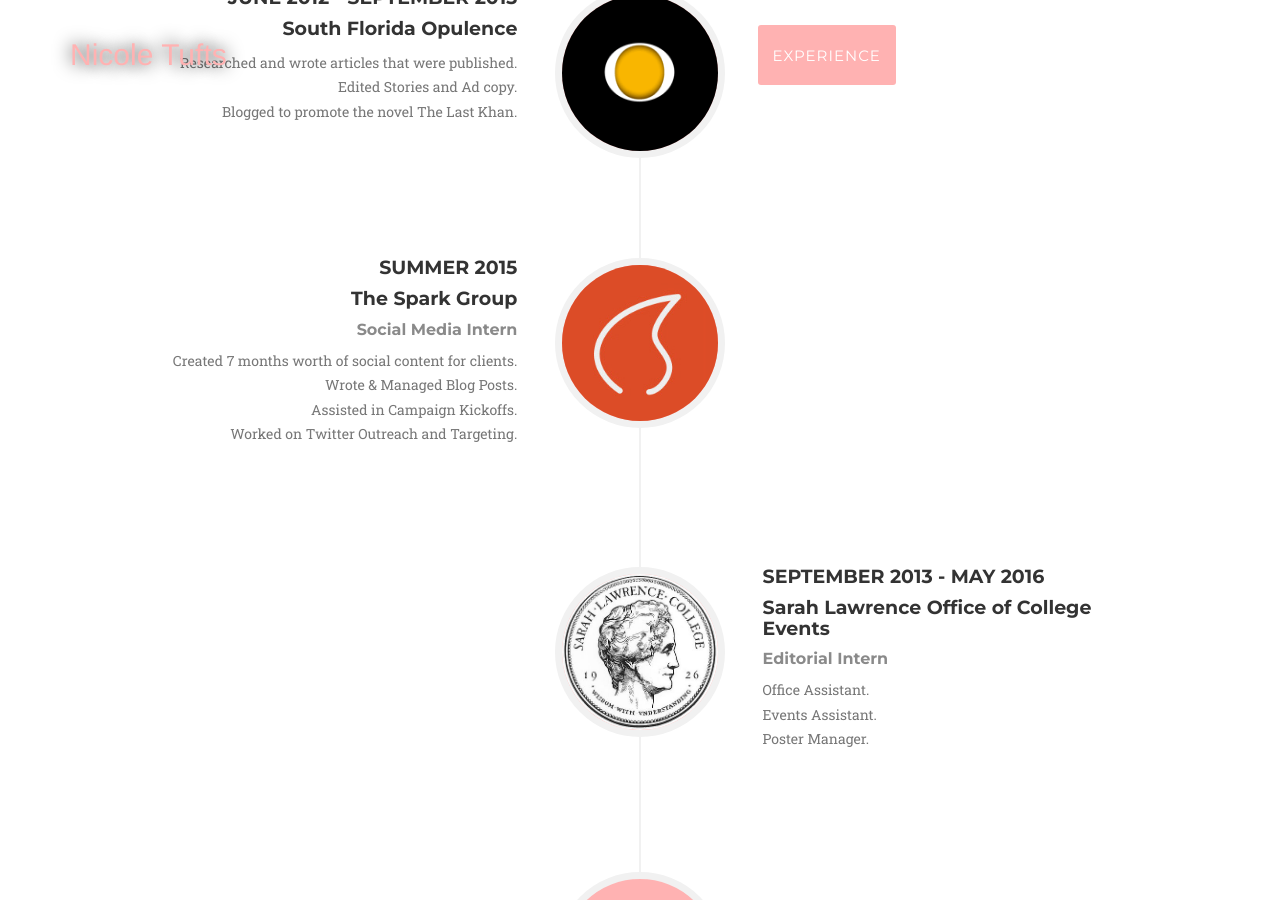
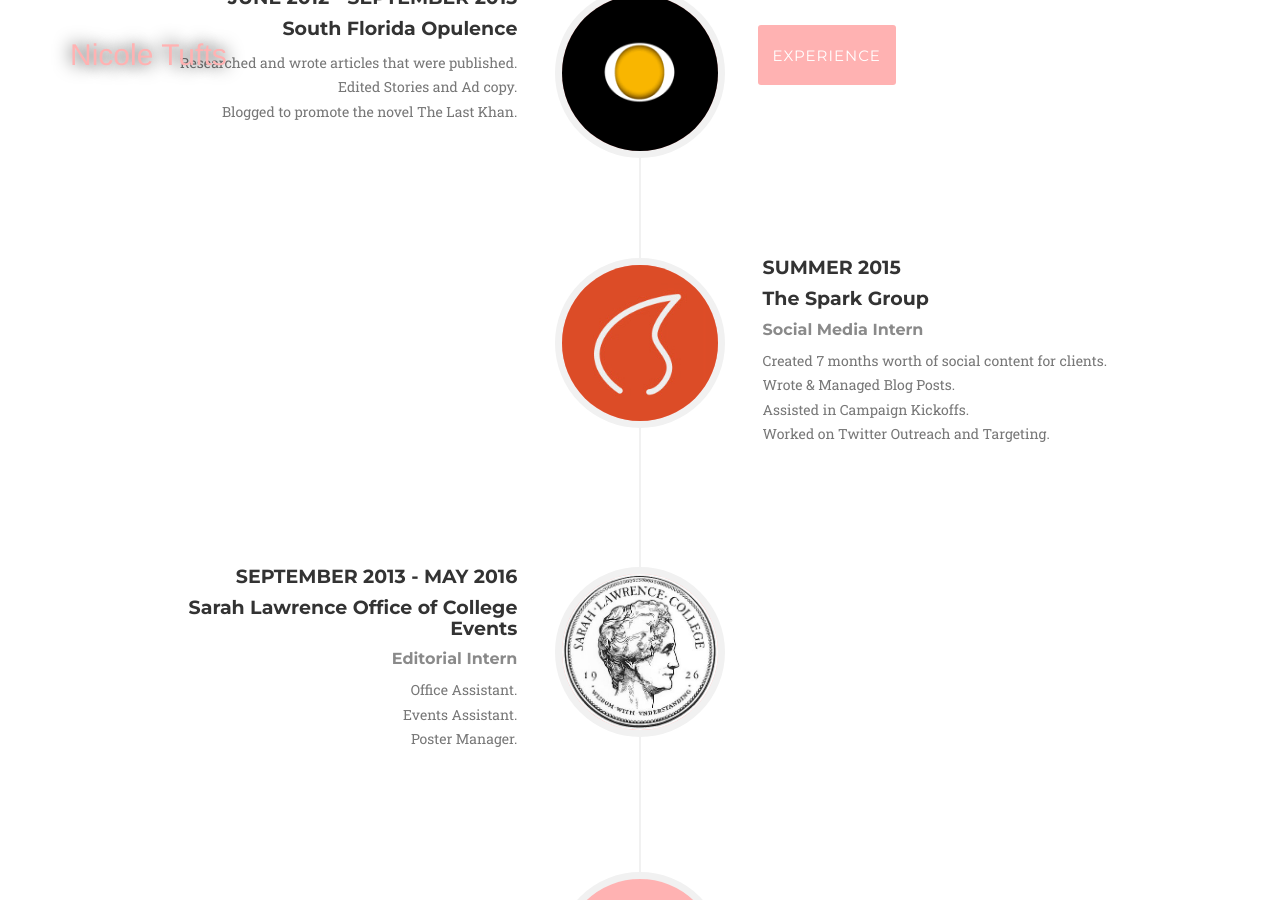
Before and after one commit to nicoletufts/nicoletufts.github.io, a Jekyll site: the page built from index.html, in a window 1280 px wide and 900 px high, scrolled down 1000 px. Built offline with Jekyll 4.4.1, drawn with Linux system fonts in a browser that asks for light colours; some web fonts are replaced.

Commit message:
fix timeline inversions

```diff
--- a/_includes/experience.html
+++ b/_includes/experience.html
@@ -28,7 +28,7 @@
                                 </div>
                             </div>
                         </li>
-                        <li>
+                        <li class="timeline-inverted">
                             <div class="timeline-image">
                                 <img class="img-circle img-responsive" src="img/cv/tsg.jpg" alt="">
                             </div>
@@ -48,7 +48,7 @@
                                 </div>
                             </div>
                         </li>
-                        <li class="timeline-inverted">
+                        <li>
                             <div class="timeline-image">
                                 <img class="img-circle img-responsive" src="img/cv/slc.jpg" alt="">
                             </div>
```
